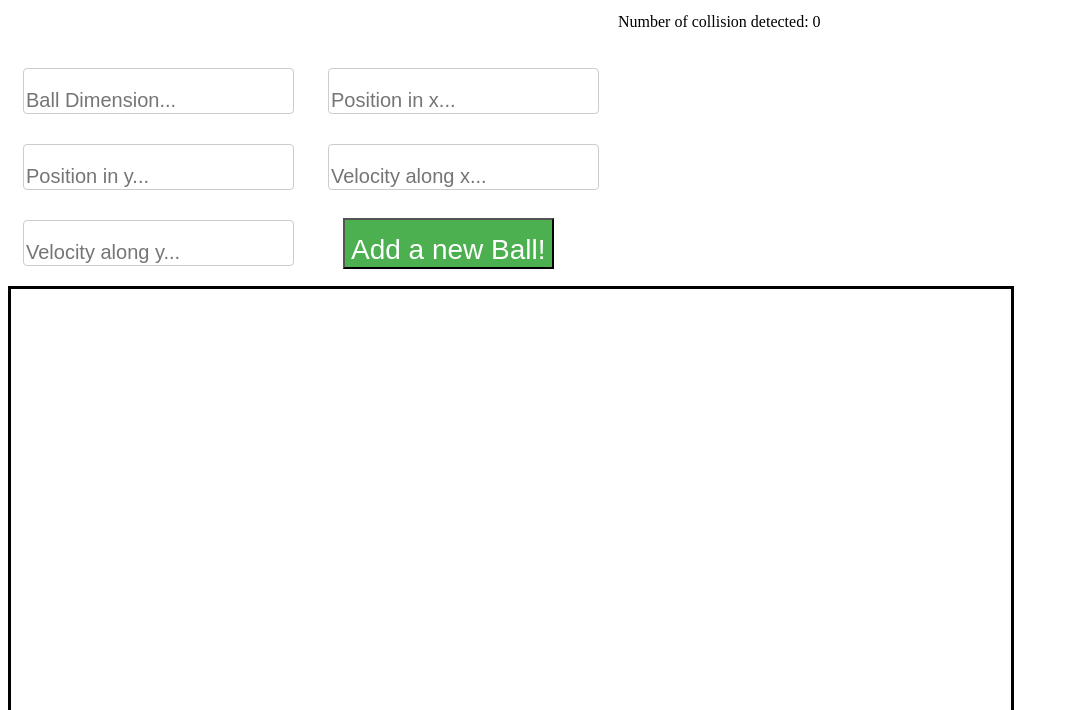
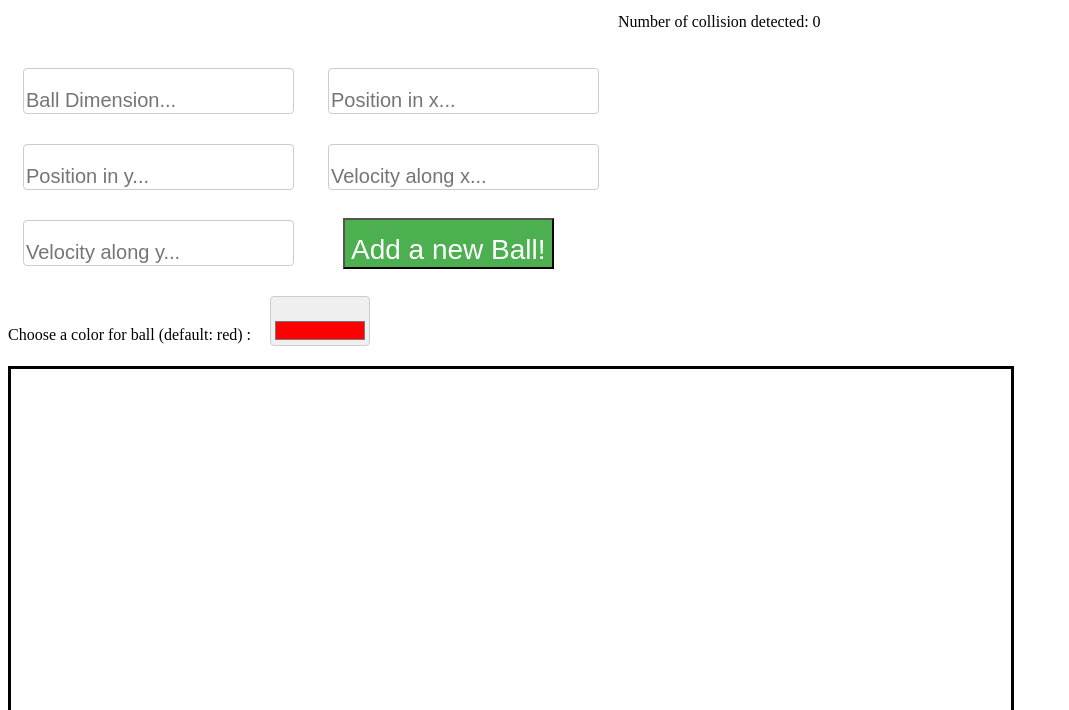
Before and after one commit to GabelliniRiccardo/Balls, a plain HTML site: page balls.html in a window 1280 px wide. Shown: the part 90-800 px from the top of the page, without its empty margins (0-1069 px from the left). Drawn offline with Linux system fonts and the light colour scheme.

Commit message:
Added the possibility to choose the color of the ball

```diff
--- a/balls.html
+++ b/balls.html
@@ -28,6 +28,9 @@
             <input type="text" id="velocityAlongY" placeholder="Velocity along y..."/>
             <button type="button" onclick="readBalDimensionFromInputFieldAndCreateIt()">Add a new Ball!</button>
         </div>
+
+        <label for="color">Choose a color for ball (default: red) :</label>
+        <input id ="color" type="color" name="favcolor" value="#ff0000">
     </div>
 
 
@@ -36,6 +39,8 @@
         <canvas id="myCanvas" width="1000" height="700"></canvas>
     </div>
 
+
+
 </div>
 
 
--- a/logic.js
+++ b/logic.js
@@ -114,10 +114,15 @@ function readBalDimensionFromInputFieldAndCreateIt() {
     if (x > 0 & x >= dimension && x <= (canvas_width - dimension) && y <= (canvas_height - dimension) && y > 0 && y >= dimension && velocity_along_y != "" && velocity_along_x != "" && x != "" && y != "")
         correct_input = true;
 
+    color = document.getElementById("color").value;
+    console.log(color);
+
     if (correct_input)
-        addANewBall(x, y, '#' + ((1 << 24) * Math.random() | 0).toString(16), dimension, velocity_along_x, velocity_along_y);
+        addANewBall(x, y, color, dimension, velocity_along_x, velocity_along_y);
     else
-        alert("The ball doesn't respect the dimension!" )
+        alert("The ball doesn't respect the dimension!");
+
+
 }
 
 setInterval(draw, 10);
--- a/style.css
+++ b/style.css
@@ -94,3 +94,8 @@ div[class="left"] {
     margin-right: 4px;
     margin-top: 40px;
 }
+
+#color{
+    width: 100px;
+    height: 50px;
+}
```
